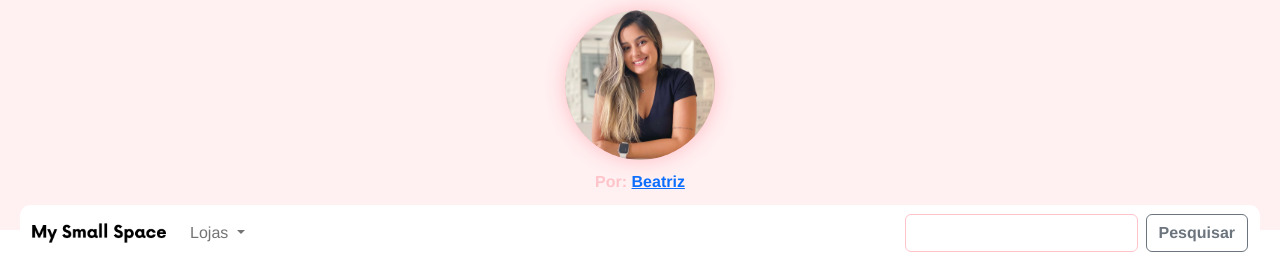
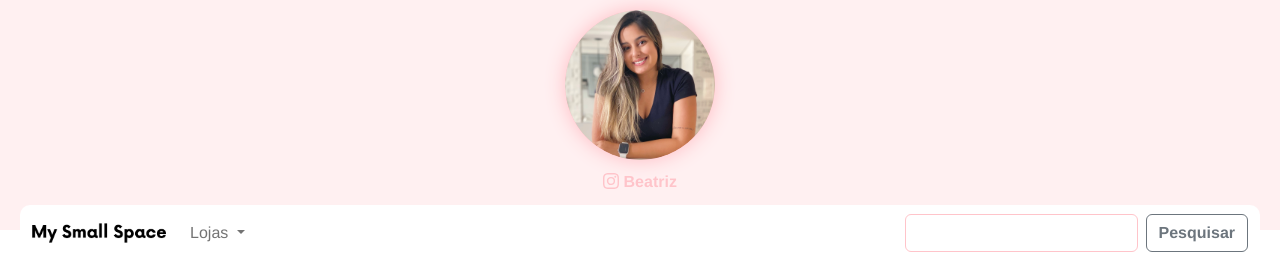
Before and after one commit to lincolnmelo/MySmallSpace-Links, a Vue app: page / in a window 1280 px wide. Shown: the top 260 px of the page. Built offline with nearby package versions, Linux system fonts and the light colour scheme.

Commit message:
Ajuste instagram redirect

```diff
--- a/src/components/navbar/navBar.vue
+++ b/src/components/navbar/navBar.vue
@@ -2,8 +2,10 @@
   <div class="contentLogo">
     <img alt="myLogo" class="myLogo" src="../../assets/logo-mss.png" />
     <div class="referenceLogo">
-      <p>Por:
-        <a href="https://www.instagram.com/mysmallspace906" target="_blank" rel="noopener">Beatriz</a>
+      <p>
+        <img src="../../assets/icons/instagram.svg" alt="" onclick="window.open('https://www.instagram.com/mysmallspace906', '_blank');">
+        <span onclick="window.open('https://www.instagram.com/mysmallspace906', '_blank');"> Beatriz</span>
+
       </p>
     </div>
   </div>
@@ -129,6 +131,11 @@ export default {
   background-color: #fff0f1;
 }
 
+.contentLogo a {
+  text-decoration: none;
+  color: inherit;
+}
+
 .myLogo {
   box-shadow: 0px 0px 20px #ffbcc3;
   border-radius: 176px;
@@ -142,5 +149,10 @@ export default {
   font-weight: bold;
   margin-top: 10px;
   padding-bottom: 20px;
+  font-size: 16px;
 }
+.referenceLogo p img {
+  margin-top: -3px;
+}
+
 </style>
```
Also changed, not shown: src/assets/icons/instagram.svg (added).
